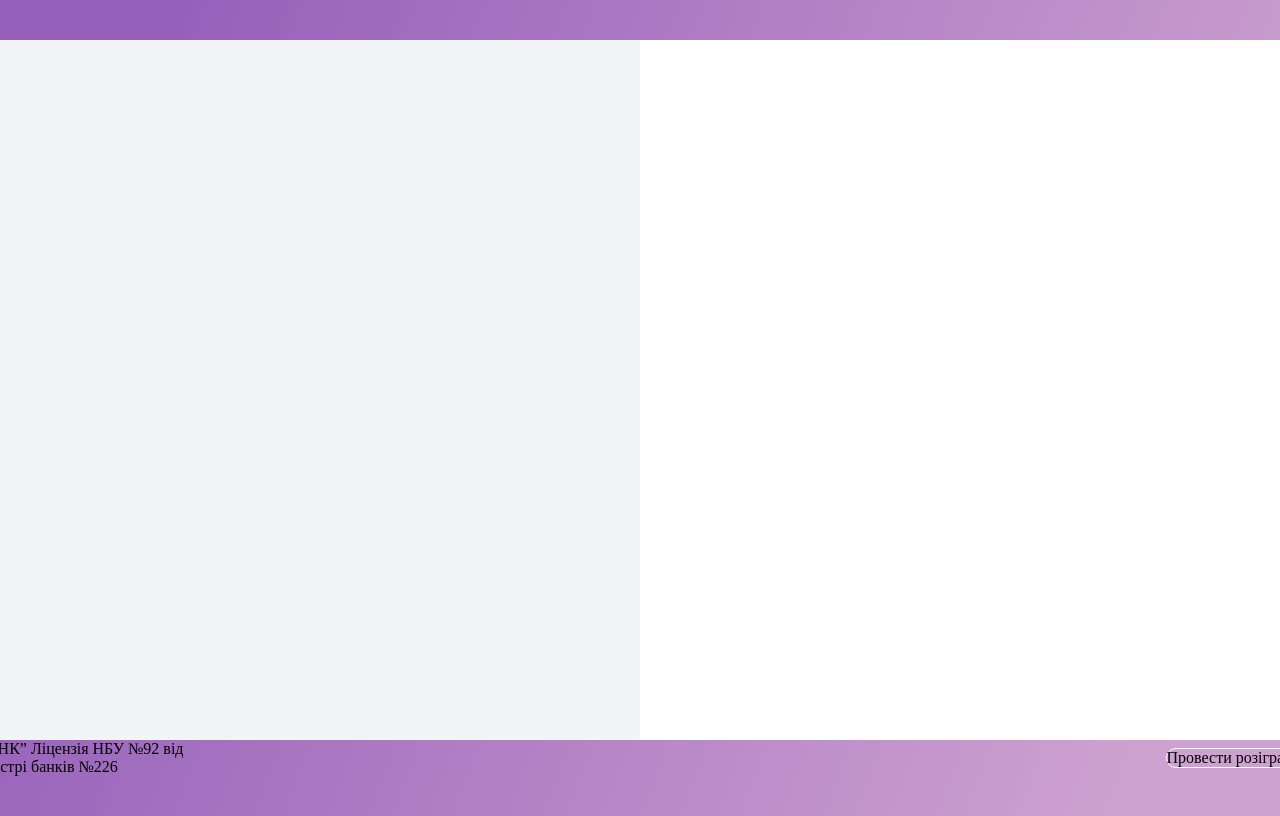
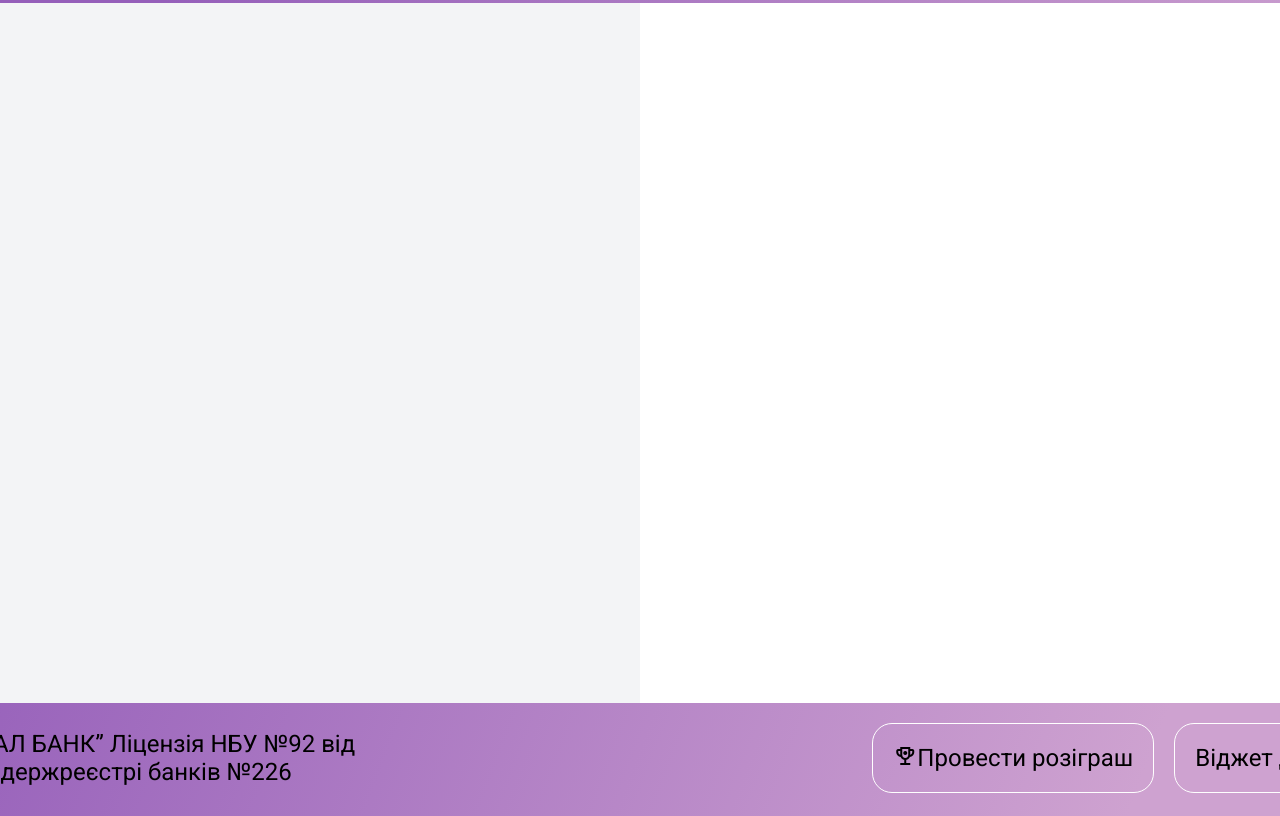
Before and after one commit to vladafv/monobank, a plain HTML site: page index.html in a window 1280 px wide. Shown: the top 816 px of the page. Drawn offline with nearby package versions, Linux system fonts and the light colour scheme.

Commit message:
робота над дизайном

```diff
--- a/index.html
+++ b/index.html
@@ -4,6 +4,8 @@
         <meta charset="UTF-8">
         <meta name="viewport" content="width=device-width, initial-scale=1.0">
         <link rel="stylesheet" href="style.css">
+        <link rel="stylesheet" href="https://fonts.googleapis.com/css2?family=Material+Symbols+Outlined:opsz,wght,FILL,GRAD@20..48,100..700,0..1,-50..200"
+        />
         <title>Monobank</title>
     </head>
     <body>
@@ -17,8 +19,13 @@
                 <div>20.01.1994, у держреєстрі банків №226</div>
             </div>
             <div class="right-bottom">
-                <div class="button-opacity">Провести розіграш</div>
-                <div class="button-opacity">Віджет для стрімів</div>
+                <div class="botton-opacity">
+                    <span class="material-symbols-outlined">
+                        rewarded_ads
+                    </span>
+                    Провести розіграш
+                </div>
+                <div class="botton-opacity">Віджет для стрімів</div>
             </div>
         </div>
     </body>
--- a/style.css
+++ b/style.css
@@ -1,3 +1,4 @@
+@import url('https://fonts.googleapis.com/css2?family=Roboto&display=swap');
 body {
     height: 100vh;
     background: linear-gradient(111deg, #955FBA 10.21%, #CEA2D0 90.49%);
@@ -5,7 +6,8 @@ body {
     flex-direction: column;
     align-items: center;
     justify-content: center;
-    font-family: ;
+    font-family: 'Roboto', sans-serif;
+    font-size: 24px;
 }
 
 .top {
@@ -16,7 +18,7 @@ body {
 }
 
 .bottom {
-    padding: 20;
+    padding: 20px;
     display: flex;
     flex-direction: row;
     align-items: center;
@@ -49,10 +51,21 @@ body {
     display: flex;
     flex-direction: row;
     justify-content: flex-end;
+    gap: 20px;
 }
 
-.button-opacity {
-    padding: 20;
+.botton-opacity {
+    padding: 20px;
     border-radius: 20px;
     border: 1px solid #FFF;
+    display: flex;
+    flex-direction: row;
 }
+
+.material-symbols-outlined {
+  font-variation-settings:
+  'FILL' 0,
+  'wght' 400,
+  'GRAD' 0,
+  'opsz' 24px;
+}
```
